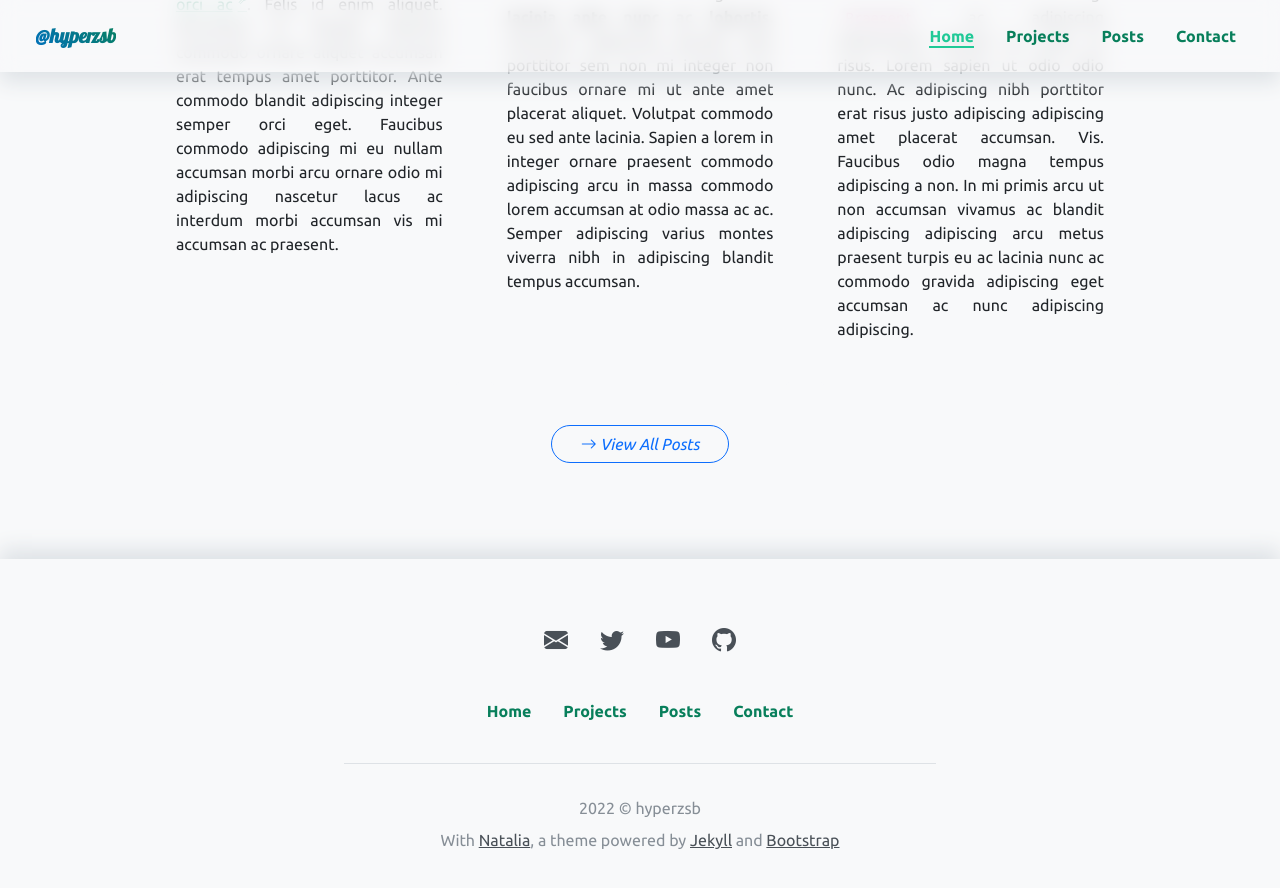
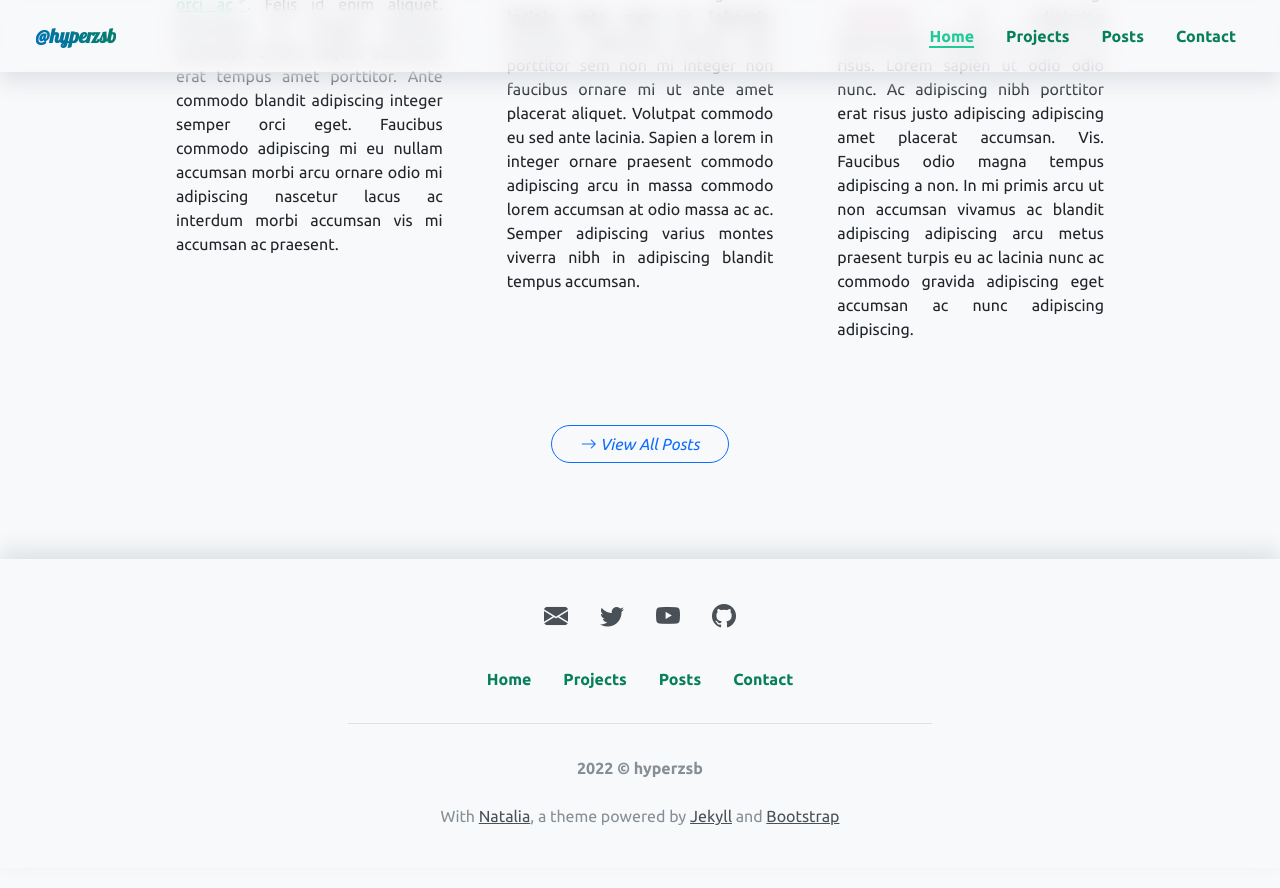
Before and after one commit to Hyperzsb/natalia-theme, a Jekyll site: the page built from _pages/home.html, in a window 1280 px wide and 900 px high, scrolled down 1820 px. Shown: the top 888 px of the window. Built offline with Jekyll 4.4.1, drawn with Linux system fonts in a browser that asks for light colours; comment, search, counter and statistics services are not loaded; a style sheet for code colours, icons or effects is not loaded.

Commit message:
refactor(style): refactor some styles

```diff
--- a/_includes/footer.html
+++ b/_includes/footer.html
@@ -1,7 +1,7 @@
-<footer class="container-fluid custom-footer-bg-color custom-footer-shadow-color">
-    <div class="row justify-content-center align-items-center p-5">
+<footer class="container-fluid custom-footer">
+    <div class="row justify-content-center align-items-center">
         <div class="col-lg-6">
-            <div class="d-flex flex-row justify-content-center mb-3">
+            <div class="d-flex flex-row justify-content-center mt-4">
                 {% if site.socialMedia.email %}
                 <a class="gray-icon-color p-3 fs-4" target="_blank" href="mailto:{{ site.socialMedia.email }}">
                     <i class="bi bi-envelope-fill"></i>
@@ -38,7 +38,7 @@
                 </a>
                 {% endif %}
             </div>
-            <div class="row justify-content-center align-items-center mb-3 pb-3">
+            <div class="row justify-content-center align-items-center mt-2">
                 <div class="col-lg-8">
                     <ul class="nav justify-content-center align-items-center">
                         {% for nav in site.navigation %}
@@ -59,9 +59,9 @@
                 </div>
                 {% endif %}
             </div>
-            <div class="row text-center mt-3 pt-4 border-top">
-                <span class="lighter-text-color pt-2">{{ site.copyright }}</span>
-                <span class="lighter-text-color pt-2">
+            <div class="row text-center border-top my-4 mx-3 py-3">
+                <b class="d-inline-block lighter-text-color mt-3">{{ site.copyright }}</b>
+                <span class="d-inline-block lighter-text-color mt-4">
                     With
                     <a class="gray-link-color" target="_blank"
                        href="https://github.com/Hyperzsb/natalia-theme">Natalia</a>,
--- a/_includes/header.html
+++ b/_includes/header.html
@@ -1,13 +1,13 @@
 <header class="sticky-top">
-    <nav class="navbar navbar-expand-lg custom-navbar custom-navbar-bg-color" id="navbar">
+    <nav class="navbar navbar-expand-lg custom-navbar" id="navbar">
         <div class="container-fluid mt-2 mb-2 ms-3 ms-lg-4 me-3 me-lg-4">
             <a class="navbar-brand custom-navbar-brand-color" href="{{ site.baseUrl }}/">
                 <b class="font-lobster gradient-text-color">@{{ site.name }}</b>
             </a>
-            <div class="navbar-toggler custom-navbar-toggler-color" type="button" data-bs-toggle="collapse"
+            <div class="navbar-toggler custom-navbar-toggler" type="button" data-bs-toggle="collapse"
                  data-bs-target="#navbarSupportedContent" aria-controls="navbarSupportedContent"
                  aria-expanded="false" aria-label="Toggle navigation" id="navbar-toggler">
-                <i class="bi-arrows-expand custom-navbar-toggler-color"></i>
+                <i class="bi-arrows-expand"></i>
             </div>
             <div class="collapse navbar-collapse" id="navbarSupportedContent">
                 <ul class="navbar-nav ms-auto mb-2 mb-lg-0 mt-2 mt-lg-0">
@@ -17,11 +17,11 @@
                             {% assign nav_url = nav.url | split: "/" %}
                             {% assign page_url = page.url | remove_first: site.baseUrl | split: "/" %}
                             {% if nav_url[1] == page_url[1] %}
-                            <b class="custom-nav-item custom-nav-item-active custom-nav-item-active-color">
+                            <b class="custom-nav-item custom-nav-item-active">
                                 {{ nav.name }}
                             </b>
                             {% else %}
-                            <b class="custom-nav-item custom-nav-item-inactive custom-nav-item-inactive-color">
+                            <b class="custom-nav-item custom-nav-item-inactive">
                                 {{ nav.name }}
                             </b>
                             {% endif %}
--- a/_includes/loading.html
+++ b/_includes/loading.html
@@ -1,4 +1,4 @@
-<div class="d-flex justify-content-center align-items-center loading-modal loading-modal-color" id="loading-modal">
+<div class="d-flex justify-content-center align-items-center loading-modal" id="loading-modal">
     <div class="text-center">
         <div class="p-2">
             <b class="ps-2">Loading...</b>
--- a/_sass/main.scss
+++ b/_sass/main.scss
@@ -99,6 +99,27 @@
   }
 }
 
+.custom-navbar-toggler {
+  border: 0;
+}
+
+/* Footer style */
+
+.custom-footer {
+  position: relative;
+  z-index: 2;
+
+  &::before {
+    position: absolute;
+    content: '';
+    z-index: 1;
+    top: 0;
+    left: 0;
+    width: 100%;
+    height: 100%;
+  }
+}
+
 /* Home style */
 
 .custom-introduction {
@@ -130,7 +151,7 @@
 
   &::before {
     position: absolute;
-    content: "";
+    content: '';
     top: 0;
     left: 0;
     height: 0;
@@ -144,7 +165,7 @@
 
   &::after {
     position: absolute;
-    content: "";
+    content: '';
     bottom: 0;
     right: 0;
     height: 0;
--- a/assets/css/light.scss
+++ b/assets/css/light.scss
@@ -21,6 +21,10 @@
 $danger-color: #f03e3e;
 
 /* General color style */
+
+:root {
+  background-color: $base-color-3;
+}
 
 .bg-color {
   background-color: $base-color-3;
@@ -82,13 +86,13 @@
 
 /* Loading modal color style */
 
-.loading-modal-color {
+.loading-modal {
   background-color: $base-color-3;
 }
 
 /* Header color style */
 
-.custom-navbar-bg-color {
+.custom-navbar {
   background-color: rgba($base-color-3, .75);
 }
 
@@ -108,11 +112,11 @@
   }
 }
 
-.custom-nav-item-active-color {
+.custom-nav-item-active {
   color: $link-color-3;
 }
 
-.custom-nav-item-inactive-color {
+.custom-nav-item-inactive {
   color: $link-color-1;
 
   &:hover {
@@ -124,24 +128,23 @@
   }
 }
 
-.custom-navbar-toggler-color {
+.custom-navbar-toggler {
   color: $link-color-1;
-  border: 0;
 }
 
 /* Footer color style */
 
-.custom-footer-bg-color {
+.custom-footer {
   background-color: $base-color-3;
-}
 
-.custom-footer-shadow-color {
-  box-shadow: 0 -10px 20px $shadow-color-2;
+  &::before {
+    box-shadow: 0 -10px 20px $shadow-color-2;
+  }
 }
 
 /* Home color style */
 
-.custom-float-card-color {
+.custom-float-card {
   background-color: $base-color-3;
 
   &:hover {
```
